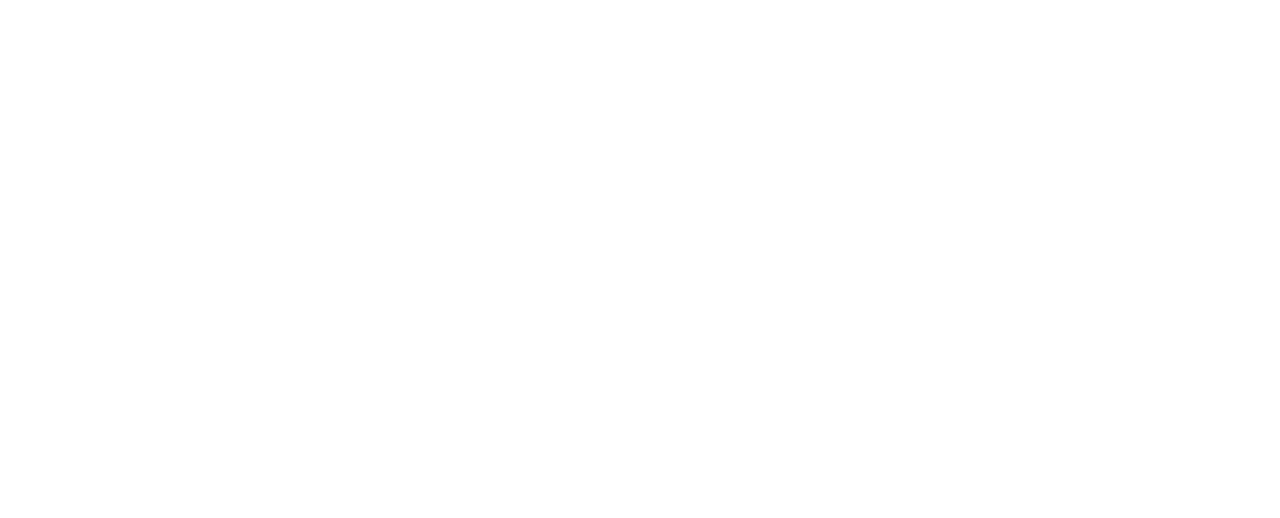
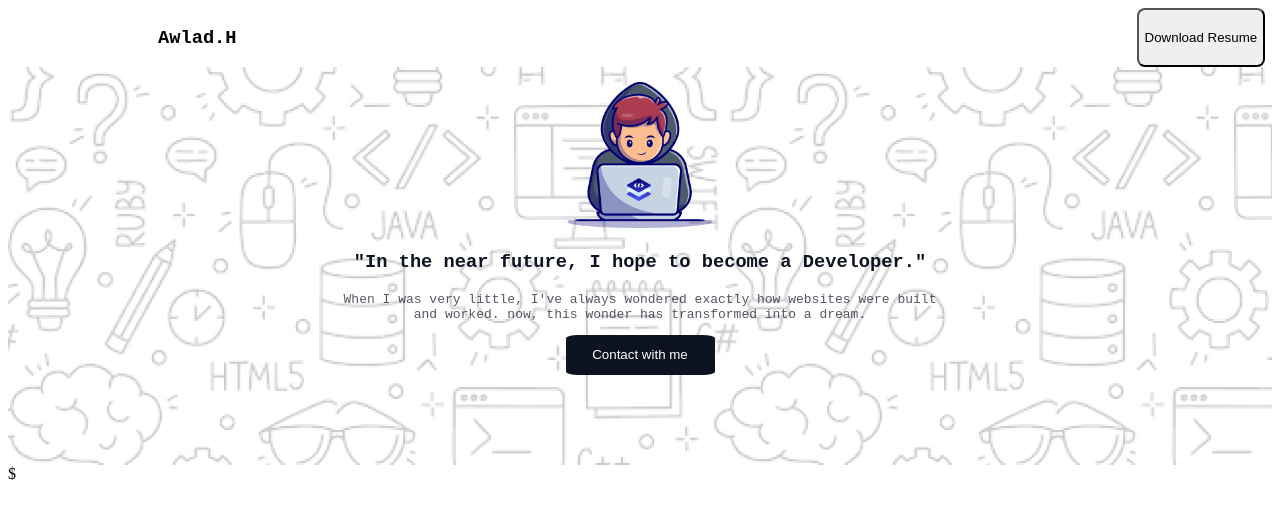
Before and after one commit to Sadia-Islam19/Assignment-1, a plain HTML site: page index.html in a window 1280 px wide. Drawn offline with Linux system fonts and the light colour scheme; a web font is replaced by a local one.

Commit message:
head portion done

```diff
--- a/index.html
+++ b/index.html
@@ -1,15 +1,45 @@
 <!DOCTYPE html>
 <html lang="en">
+
 <head>
     <meta charset="UTF-8">
     <meta name="viewport" content="width=device-width, initial-scale=1.0">
     <title>Assignment-1</title>
+    <link rel="stylesheet" href="styles/style.css">
 </head>
+
 <body>
     <header>
+        <nav class="nav">
+            <h3 style=" margin-left: 150px">Awlad.H</h3>
+            <button style="border-radius: 8px; margin-left: 900px; ">Download Resume</button>
+        </nav>
+        <section id="main_sec">
+            <div class="hd_div">
+                <img class="img1" src="assets/Group.png" alt="boy with a laptop">
+                <h3 class="hd_hd">"In the near future, I hope to become a Developer."</h3>
+                <p class="hd_p">When I was very little, I've always wondered exactly how websites were built and
+                    worked. now, this wonder has transformed into a dream.</p>
+                <button class="btn2">Contact with me</button>
 
+            </div>
+        </section>
     </header>
-    <main></main>
-    <footer></footer>
+    <main>
+        <section class="sect_1">
+            <div class="Outer_div">
+                <div class="inner_div">
+
+                </div>
+            </div>
+        </section>
+        <section class="sect_2"></section>
+        <section class="sect_3"></section>
+        <section class="sect_4"></section>$
+    </main>
+    <footer>
+
+    </footer>
 </body>
+
 </html>
--- a/styles/style.css
+++ b/styles/style.css
@@ -0,0 +1,63 @@
+@import url('https://fonts.googleapis.com/css2?family=Azeret+Mono:ital,wght@0,100..900;1,100..900&display=swap');
+.nav{
+    display: flex;
+    /* justify-content:space-around ; */
+    font-family: "Azeret Mono", monospace;
+    font-weight: 800;
+    font-size: 28;
+
+}
+/* Background img */
+#main_sec{
+    background-image: url(../assets/Hero-bg.png);
+    height:398px;
+    text-align: center;
+}
+
+.hd_div{
+    max-width: 609px;
+    max-height: 354px;
+    /* justify-content: center; */
+    margin: 0 auto;
+    padding: 15px 135px 27px;
+
+}
+.img1{
+    height: 146px;
+    width: 146.14px;
+}
+
+.hd_hd{
+    /* height: 83px; */
+    font-family: "Azeret Mono", monospace;
+    font-weight: 800;
+    font-size: bolder;
+    color: #0D1321;
+}
+.hd_p{
+    font-family: "Azeret Mono", monospace;
+    font-weight: 400;
+    font-size: small;
+    color: #0D1321;
+    opacity: 0.7;
+}
+.btn2{
+    background-color: #0D1321;
+    color: #fff;
+    border-radius: 8%;
+    border: none;
+    width: 149px;
+    height: 40px;
+}
+
+/* main-content */
+
+.sect_1{
+
+}
+.Outer_div{
+
+}
+.inner_div{
+
+}
```
